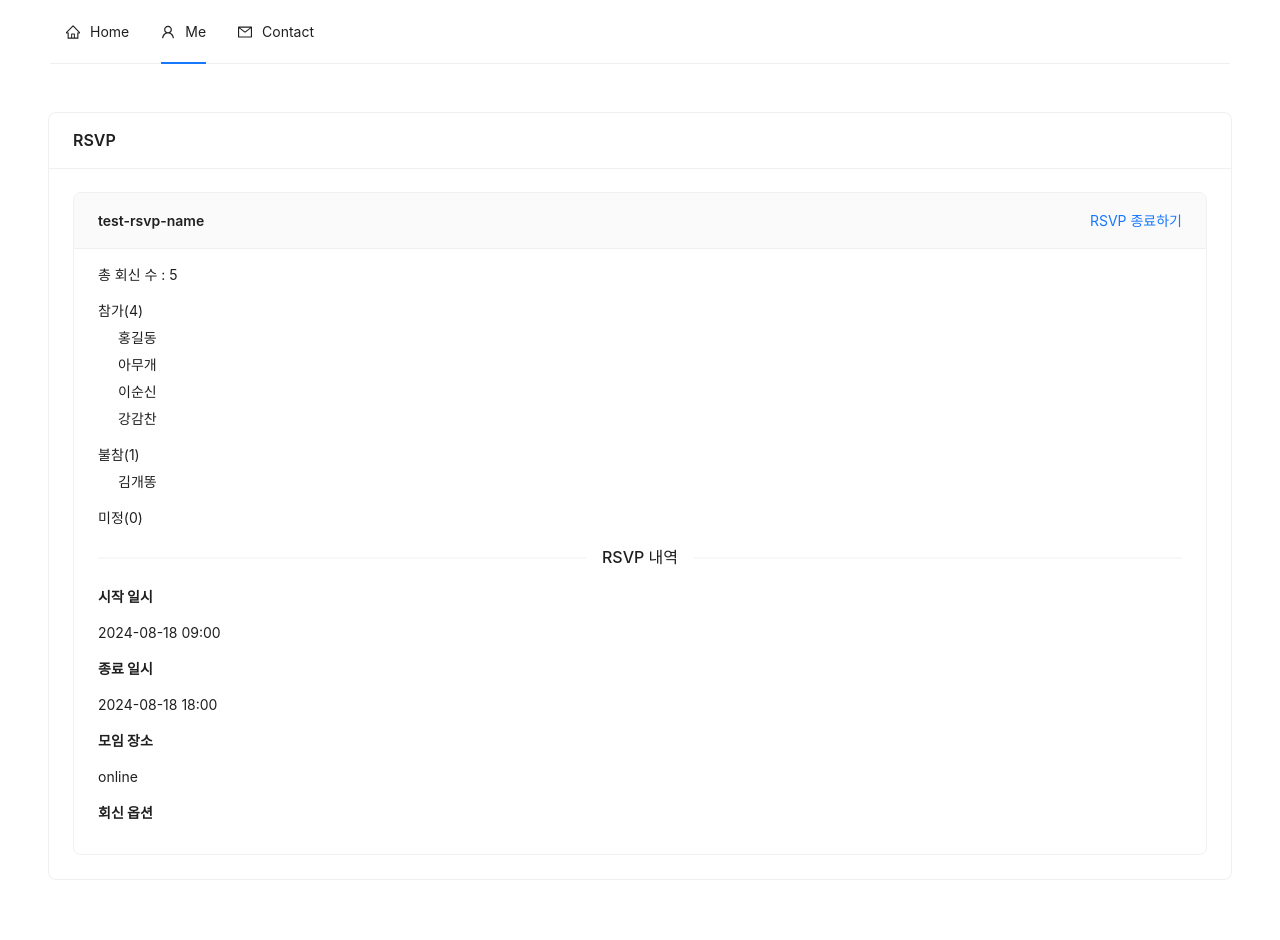
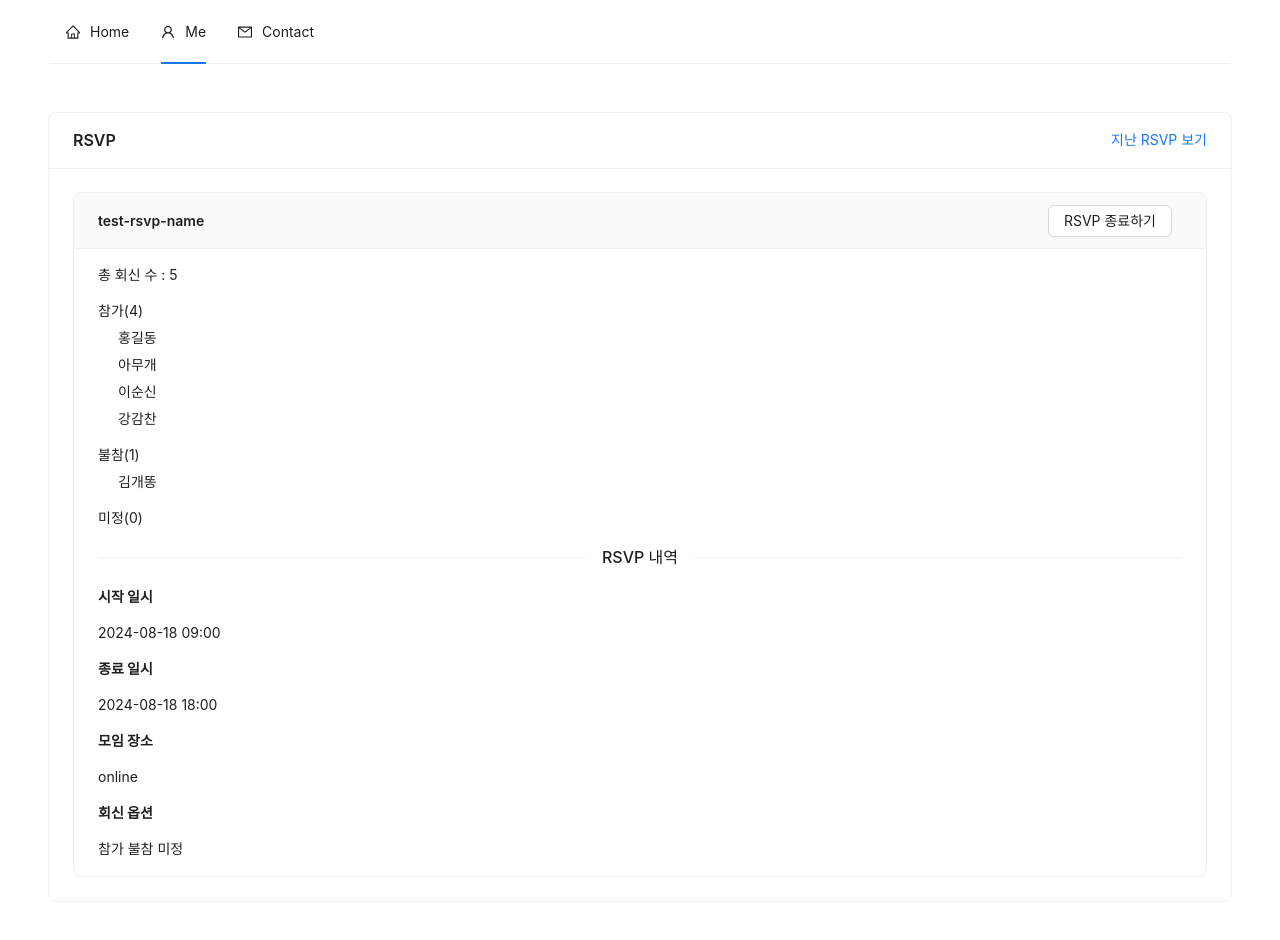
Before and after one commit to heejeongMin/rsvp-ui, a React (Create React App) app: page /me in a window 1280 px wide. Shown: the top 940 px of the page. Built offline with nearby package versions, Linux system fonts and the light colour scheme.

Commit message:
current rsvp in me page

```diff
--- a/src/pages/Me.js
+++ b/src/pages/Me.js
@@ -1,9 +1,12 @@
 import React, { useEffect, useState } from "react";
-import { Space, Card, Divider } from "antd";
+import { Space, Card, Divider, Button, Modal } from "antd";
+import { ExclamationCircleFilled } from "@ant-design/icons";
+
+const { confirm } = Modal;
 
 const Me = () => {
   const [loading, setLoading] = useState(true);
-  const [currentRSVP, setCurrentRSVP] = useState({});
+  const [currentRSVP, setCurrentRSVP] = useState();
   const [totalNumber, setTotalNumber] = useState(0);
 
   const getCurrentRSVP = () => {
@@ -40,6 +43,29 @@ const Me = () => {
     setLoading(false);
   }, []);
 
+  const showModal = () => {
+    confirm({
+      title: "아직 RSVP가 진행중입니다.",
+      icon: <ExclamationCircleFilled />,
+      content: "정말 종료하시겠습니까?",
+      okText: "확인",
+      okType: "danger",
+      okButtonProps: {
+        disabled: false,
+      },
+      cancelText: "취소",
+      onOk() {
+        closeRSVP();
+      },
+      onCancel() {},
+    });
+  };
+
+  const closeRSVP = () => {
+    setCurrentRSVP();
+    setTotalNumber(0);
+  };
+
   if (loading) {
     return <div>Loading...</div>;
   }
@@ -53,13 +79,13 @@ const Me = () => {
         padding: "48px 48px",
       }}
     >
-      <Card title="RSVP">
+      <Card title="RSVP" extra={<a href="#">지난 RSVP 보기</a>}>
         {!currentRSVP && <p>현재 진행중인 RSVP가 없습니다</p>}
         {currentRSVP && (
           <Card
             type="inner"
             title={currentRSVP.name}
-            extra={<a href="#">RSVP 종료하기</a>}
+            extra={<Button onClick={showModal}>RSVP 종료하기</Button>}
           >
             <div>
               <p>총 회신 수 : {totalNumber}</p>
@@ -99,12 +125,9 @@ const Me = () => {
               <p>
                 <b>회신 옵션</b>
               </p>
-              <p>
-                {" "}
-                {currentRSVP.options.map((el) => (
-                  <span>{el.label} </span>
-                ))}
-              </p>
+              {currentRSVP.options.map((el) => (
+                <span>{el} </span>
+              ))}
             </div>
             {currentRSVP.description && (
               <div>
```
